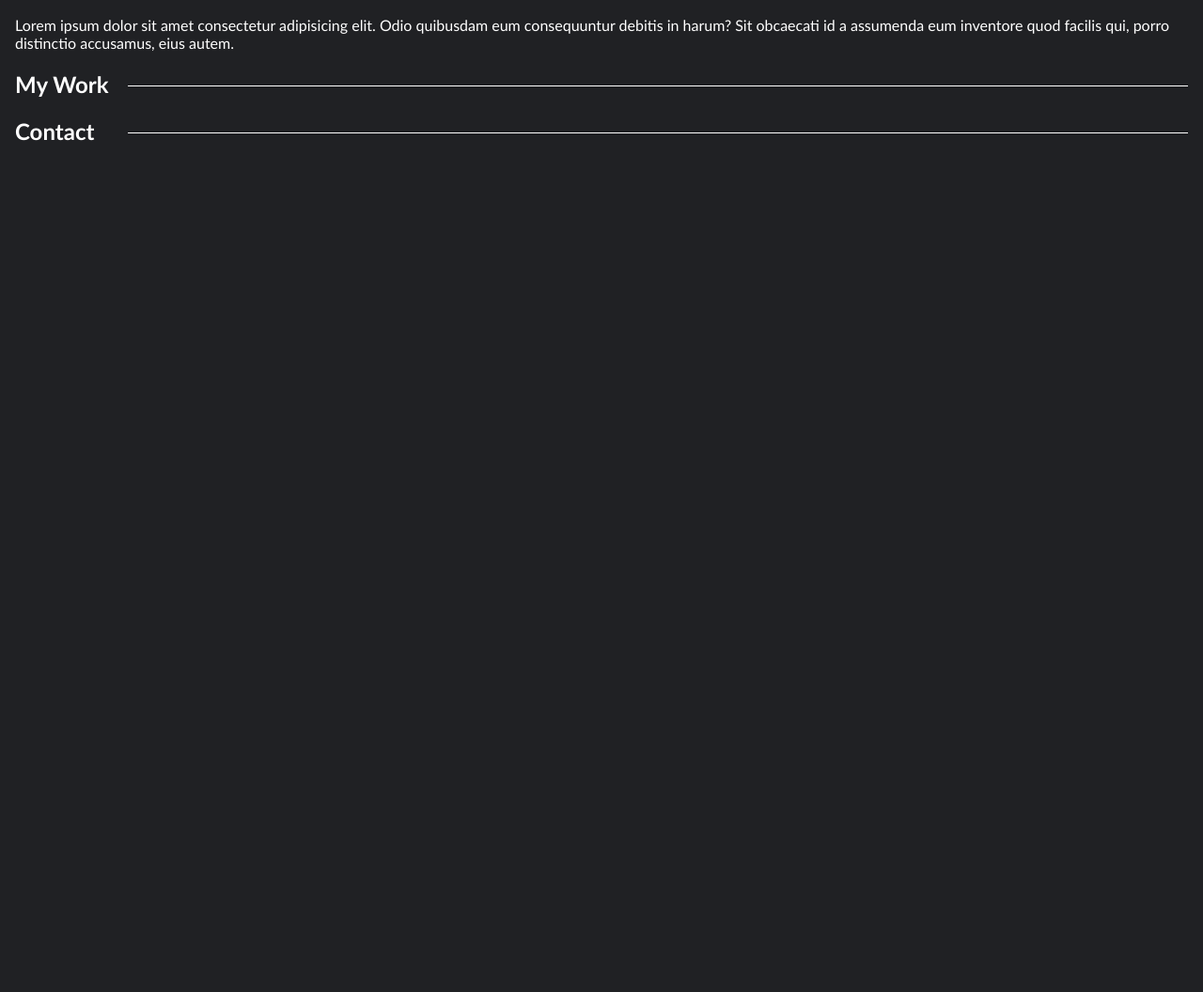
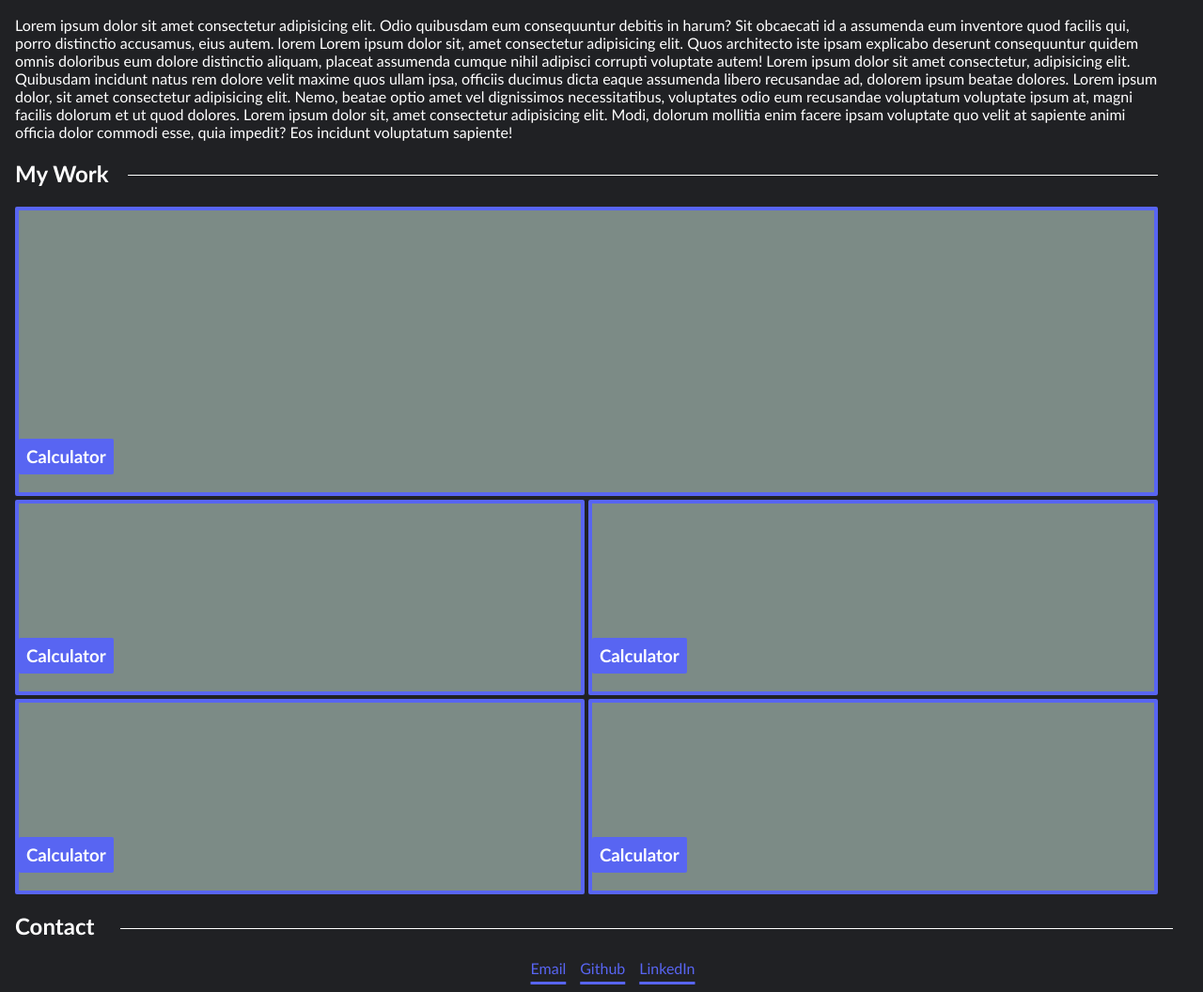
Before and after one commit to DiegoABorjas/02-portfolio, a plain HTML site: page index.html in a window 1280 px wide. Shown: the part 401-1457 px from the top of the page at 94% size. Before the commit the page ends 800 px from the top, so only its background shows below. Drawn offline with Linux system fonts and the light colour scheme.

Commit message:
completed project layout and added CSS

```diff
--- a/assets/css/style.css
+++ b/assets/css/style.css
@@ -24,6 +24,10 @@ header {
     padding: 0.5rem;
 }
 
+a {
+    color: var(--highlight)
+}
+
 ul {
     display: flex;
     flex-wrap: wrap;
@@ -44,14 +48,21 @@ ul li:hover {
     border-radius: var(--brad);
 }
 
+a:hover {
+    background-color: var(--highlight);
+    color: var(--light);
+    padding: 7px;
+    border-radius: var(--brad);
+    text-decoration: none;
+}
+
 .hero {
     display: flex;
     justify-content: center;
-    background-image: url("../images/hero\ picture.jpg");
+    background-image: url("../images/heropic.jpg");
     background-size: cover;
     background-repeat: no-repeat;
     height: 250px;
-
 }
 
 .hero h2 {
@@ -76,24 +87,53 @@ main h2::after {
     background-color: var(--light);
 }
 
+.projects{
+    display: flex;
+    flex-wrap: wrap;
+    gap: 4px;
+}
+
+.project, .main-project {
+    display: flex;
+    background-color: rgb(124, 139, 134);
+    background-size: cover;
+    background-repeat: no-repeat;
+    width: 100%;
+    height: 100px;
+    border-width: 4px;
+    border-color: var(--highlight);
+    border-style: solid;
+    border-radius: var(--brad);
+}
+
+.project h3, .main-project h3 {
+    background-color: var(--highlight);
+    align-self: flex-end;
+    color: var(--light);
+    border-radius: var(--brad);
+    padding: 0.5rem;
+}
+
 footer h2::after {
     content: "";
     display: block;
     position: relative;
     top: -0.8rem;
     height: 1px;
-    margin-left: 7.5rem;
+    margin-left: 7rem;
     background-color: var(--light);
 }
 
-
-
-
-
-
-
 @media screen and (min-width: 1024px) {
-
+    .project {
+        width: 48%;
+        flex-grow: 1;
+        height: 200px;
+    }
+    .main-project {
+        width: 100%;
+        height: 300px;
+    }
 }
 
 @media screen and (min-width: 768px) {
@@ -112,7 +152,8 @@ footer h2::after {
         justify-content: flex-end;
     }
 
-    header ul, .hero h2 {
+    header ul, .hero h2, .work, .about, footer {
         margin-right: 2rem;
     }
+
 }
--- a/index.html
+++ b/index.html
@@ -12,29 +12,55 @@
         <h1 class="title">Diego Borjas</h1>
         <nav>
             <ul>
-                <li>About me</li>
-                <li>Work</li>
-                <li>Contact Me</li>
+                <li><a href="#about">About me</a></li>
+                <li><a href="#work">Work</a></li>
+                <li><a href="#contact">Contact Me</a></li>
                 <li>Resume</li>
             </ul>
         </nav>
     </header>
     <section class="hero">
-        <h2>Software Developer</h2>
+        <h2>Web Developer</h2>
     </section>
     <main>
         <section class="about">
-            <h2>About Me</h2>
-        <p>Lorem ipsum dolor sit amet consectetur adipisicing elit. Odio quibusdam eum consequuntur debitis in harum? Sit obcaecati id a assumenda eum inventore quod facilis qui, porro distinctio accusamus, eius autem.</p>
+            <h2 id="about">About Me</h2>
+        <p>Lorem ipsum dolor sit amet consectetur adipisicing elit. Odio quibusdam eum consequuntur debitis in harum? Sit obcaecati id a assumenda eum inventore quod facilis qui, porro distinctio accusamus, eius autem. lorem
+            Lorem ipsum dolor sit, amet consectetur adipisicing elit. Quos architecto iste ipsam explicabo deserunt consequuntur quidem omnis doloribus eum dolore distinctio aliquam, placeat assumenda cumque nihil adipisci corrupti voluptate autem!
+            Lorem ipsum dolor sit amet consectetur, adipisicing elit. Quibusdam incidunt natus rem dolore velit maxime quos ullam ipsa, officiis ducimus dicta eaque assumenda libero recusandae ad, dolorem ipsum beatae dolores.
+            Lorem ipsum dolor, sit amet consectetur adipisicing elit. Nemo, beatae optio amet vel dignissimos necessitatibus, voluptates odio eum recusandae voluptatum voluptate ipsum at, magni facilis dolorum et ut quod dolores.
+            Lorem ipsum dolor sit, amet consectetur adipisicing elit. Modi, dolorum mollitia enim facere ipsam voluptate quo velit at sapiente animi officia dolor commodi esse, quia impedit? Eos incidunt voluptatum sapiente!
+        </p>
         </section>
-        <section class="work">
+        <section class="work" id="work">
             <h2>My Work</h2>
-        </section>
+            <section class="projects">
+                <section class="main-project" id="main-project">
+                    <h3>Calculator</h3>
+                </section>
+                <section class="project">
+                    <h3>Calculator</h3>
+                </section>
+                <section class="project">
+                    <h3>Calculator</h3>
+                </section>
+                <section class="project">
+                    <h3>Calculator</h3>
+                </section>
+                <section class="project">
+                    <h3>Calculator</h3>
+                </section>
+            </section>
+            </section>
+
     </main>
     <footer>
-        <h2>Contact</h2>
-
+        <h2 class="contact" id="contact">Contact</h2>
+        <ul>
+            <li>Email</li>
+            <li>Github</li>
+            <li>LinkedIn</li>
+        </ul>
     </footer>
-
 </body>
 </html>
```
Also changed, not shown: assets/images/calculator.jpg (added), assets/images/heropic.jpg (renamed from assets/images/hero picture.jpg).
